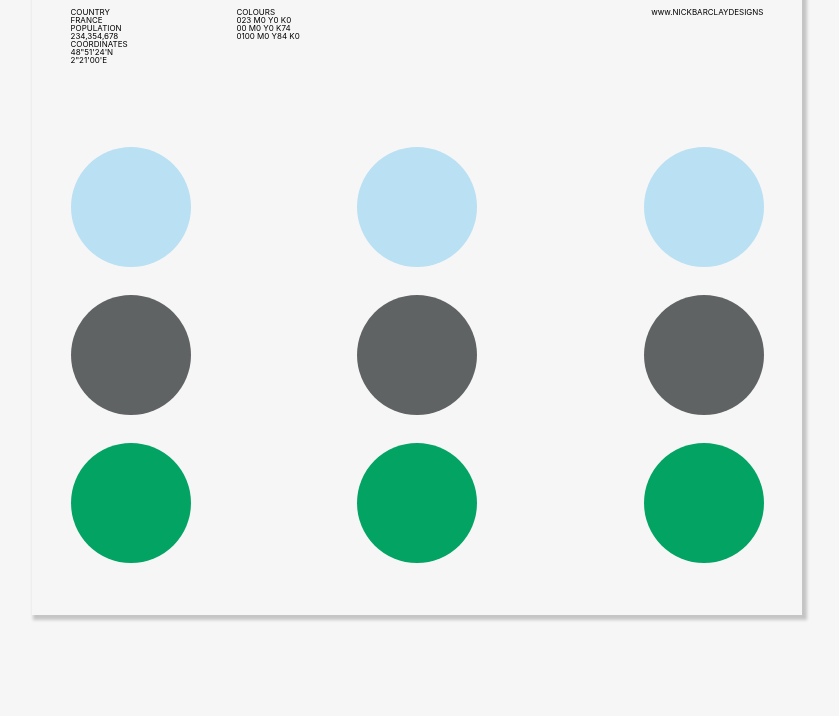
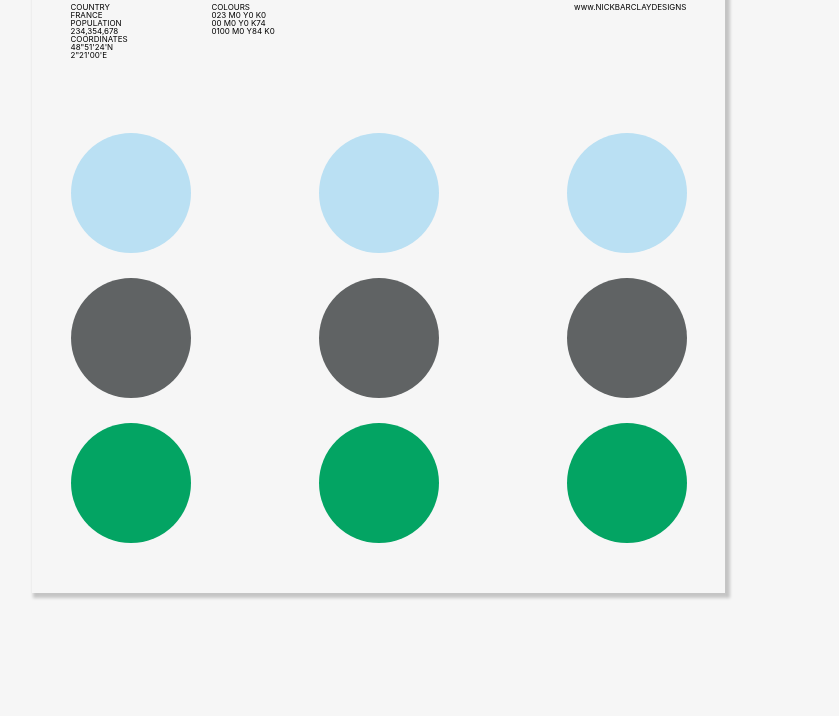
Before and after one commit to bourbon0610/TIL, a plain HTML site: page CSS_Layout_Master_Class/challenge/day2/index.html in a window 1280 px wide. Shown: the part 184-900 px from the top of the page, without its empty margins (223-1062 px from the left). Before the commit the page ends 849 px from the top, so only its background shows below. Drawn offline with nearby package versions, Linux system fonts and the light colour scheme.

Commit message:
일부 수정

```diff
--- a/CSS_Layout_Master_Class/challenge/day2/style.css
+++ b/CSS_Layout_Master_Class/challenge/day2/style.css
@@ -9,11 +9,15 @@ body {
   width: 100%;
   margin: 0 auto;
 }
+body {
+  height: 100vh;
+}
 .page {
   display: flex;
   flex-direction: column;
   justify-content: center;
   align-items: stretch;
+  width: 80%;
   padding: 5%;
   box-shadow: 3px 3px 3px 2px rgba(0, 0, 0, 0.2);
 }
```
